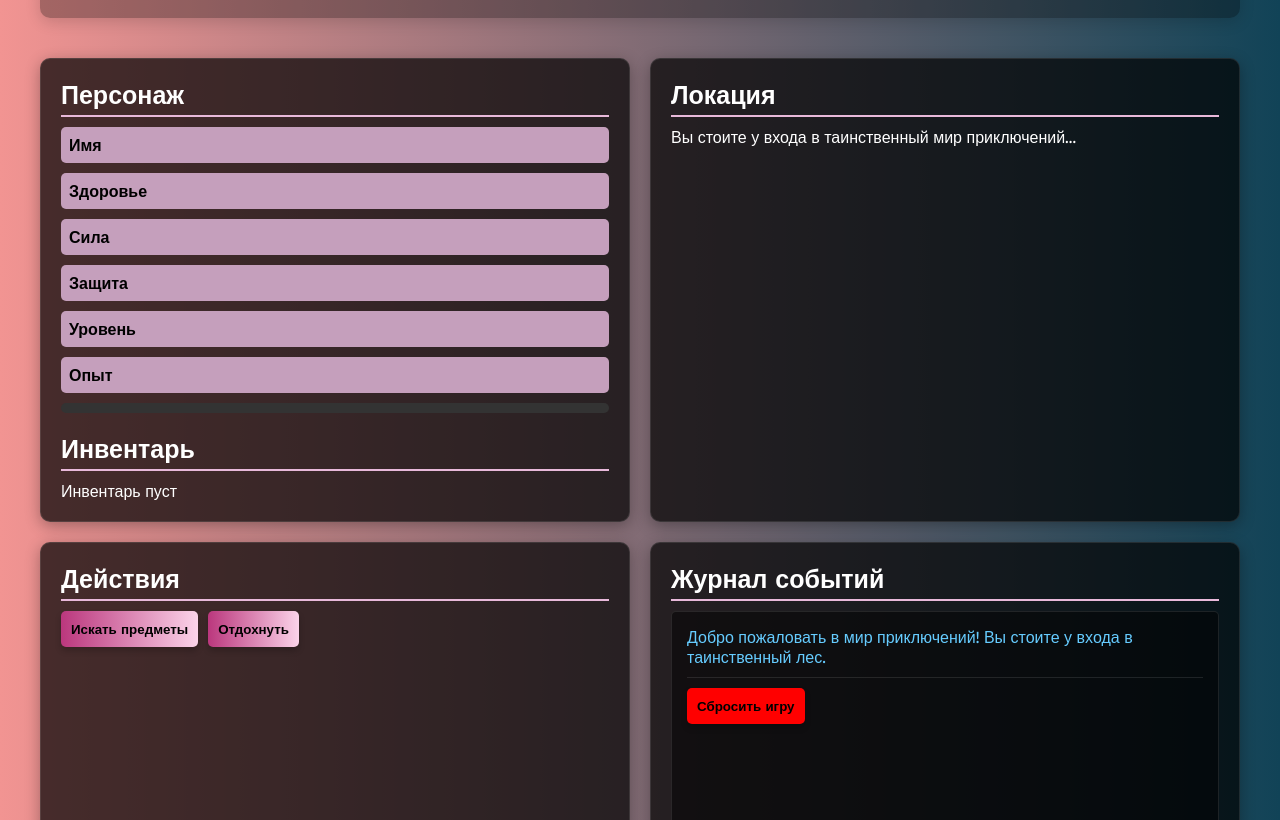
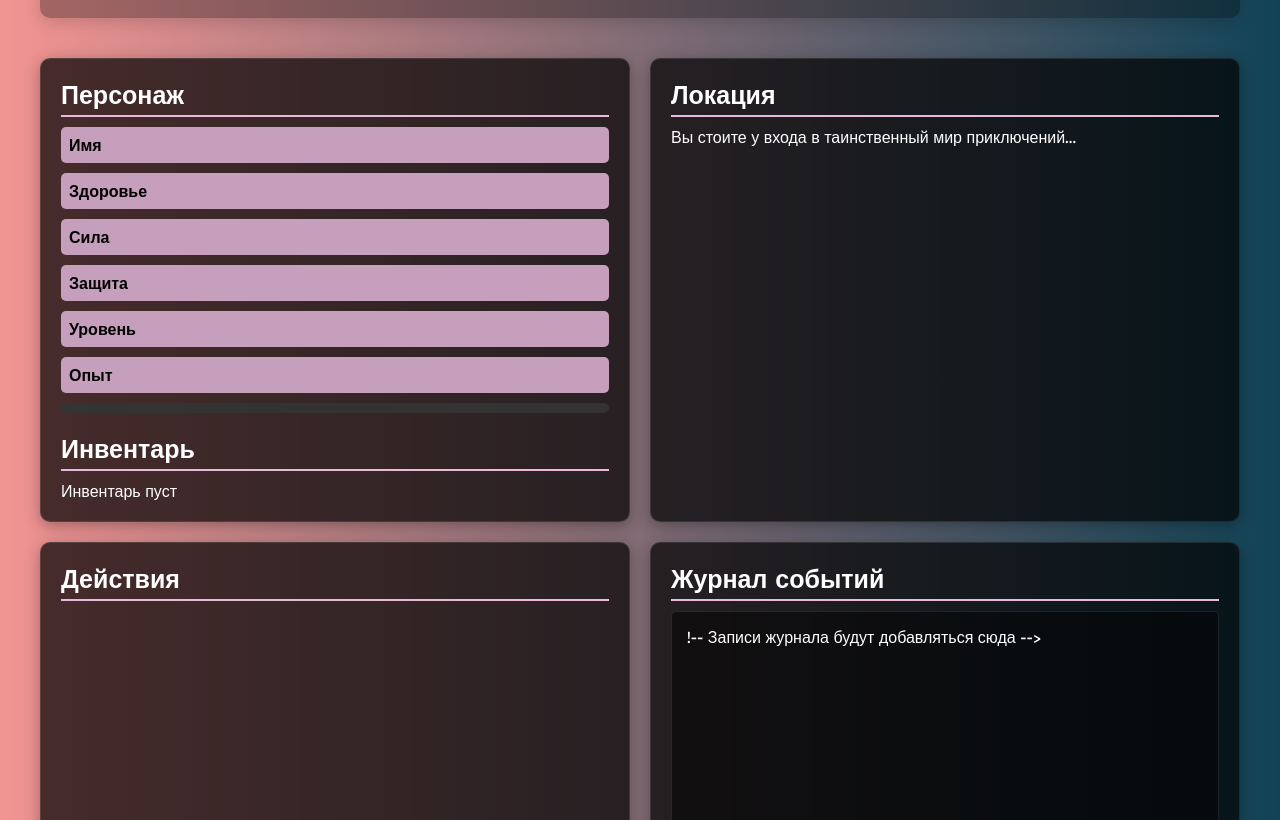
Before and after one commit to StasiyaN/practice-textRPGGame, a website: page index.html in a window 1280 px wide. Shown: the part 132-952 px from the top of the page. Drawn offline with Linux system fonts and the light colour scheme.

Commit message:
removed html for dynamic content

```diff
--- a/index.html
+++ b/index.html
@@ -68,16 +68,13 @@
         <section class="panel actions">
             <h2>Действия</h2>
             <div class="action-buttons" id="action-buttons">
-                <button>Искать предметы</button>
-                <button>Отдохнуть</button>
+                <!-- Кнопки действий будут добавляться сюда -->
             </div>
         </section>
         <section class="panel log">
             <h2>Журнал событий</h2>
             <div class="log-content" id="log-content">
-                <div class="log-entry location-log">
-                    Добро пожаловать в мир приключений!
-                    Вы стоите у входа в таинственный лес.
+                !-- Записи журнала будут добавляться сюда -->
                 </div>
                 <button class="reset-btn" id="reset-btn">
                     Сбросить игру
```
